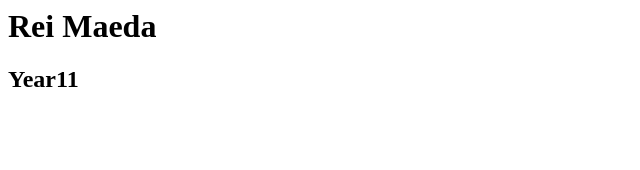
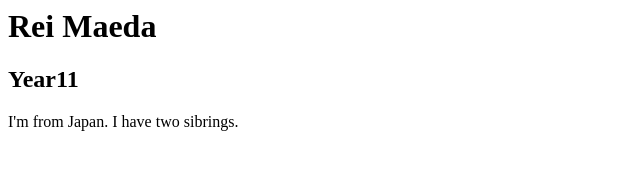
Before and after one commit to craighead-diocesan-school/introduction-Username-ray, a plain HTML site: page index.html in a window 1280 px wide. Shown: the whole page, without its empty margins (0-640 px from the left). Drawn offline with Linux system fonts and the light colour scheme.

```diff
--- a/index.html
+++ b/index.html
@@ -5,3 +5,6 @@
 <h2>
     Year11
 </h2>
+<p>
+    I'm from Japan. I have two sibrings.
+</p>
```
